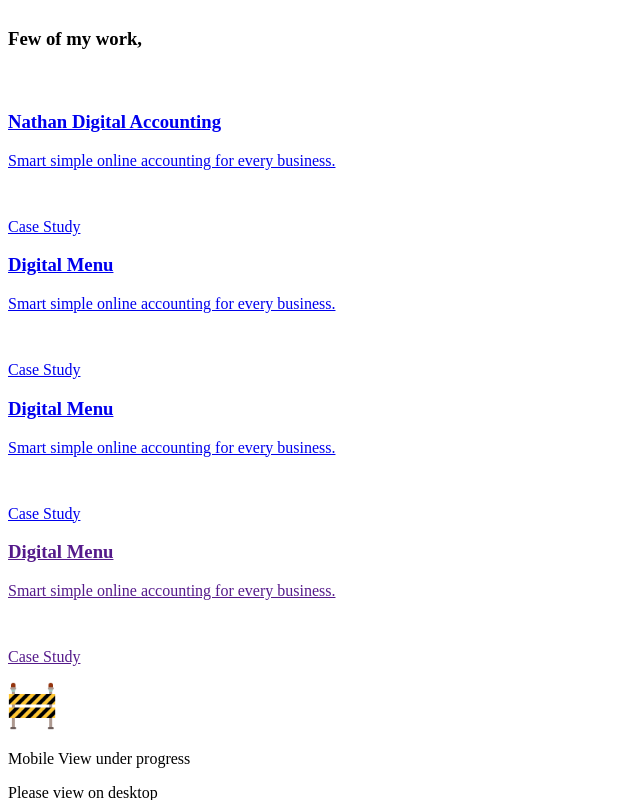
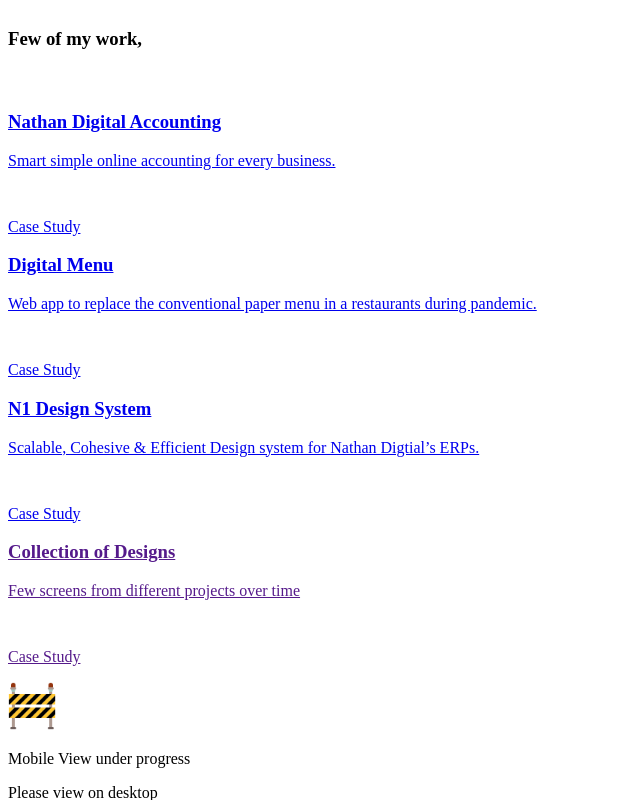
Before and after one commit to junaidx7/Junaid, a website with bundled scripts: page index.html in a window 1280 px wide. Shown: the part 390-1190 px from the top of the page, without its empty margins (0-640 px from the left). Built offline with nearby package versions, Linux system fonts and the light colour scheme.

Commit message:
fixed text in slideup over projects

```diff
--- a/css/style.css
+++ b/css/style.css
@@ -303,7 +303,6 @@ button {
 
 #pro1:hover {
 
-    filter: drop-shadow(0px 0px 60px #cb7cff78);
     -webkit-transition: all 0.2s ease-out;
     -moz-transition: all 0.2s ease-out;
     transition: all 0.2s ease-out;
@@ -367,8 +366,6 @@ button {
     width: 100%;
     position: absolute;
     bottom: -100%;
-
-
 
 }
 
--- a/index.html
+++ b/index.html
@@ -88,7 +88,7 @@
 
                             <h3>Digital Menu</h3>
 
-                            <p class="subtext_proj">Smart simple online accounting for every business. </p>
+                            <p class="subtext_proj">Web app to replace the conventional paper menu in a restaurants during pandemic. </p>
 
                             <div style="height:1rem ;" class="gap_s"></div>
 
@@ -107,9 +107,9 @@
 
                         <div class="proj_info">
 
-                            <h3>Digital Menu</h3>
+                            <h3>N1 Design System</h3>
 
-                            <p class="subtext_proj">Smart simple online accounting for every business. </p>
+                            <p class="subtext_proj">Scalable, Cohesive & Efficient Design system for Nathan Digtial’s ERPs. </p>
 
                             <div style="height:1rem ;" class="gap_s"></div>
 
@@ -121,15 +121,15 @@
 
                 </a>
 
-                <a href="">
+                <a id="responsivelink-4" href="">
 
                     <div class="project" id='pro4' data-tilt data-tilt-glare data-tilt-max-glare="0.8">
 
                         <div class="proj_info">
 
-                            <h3>Digital Menu</h3>
+                            <h3>Collection of Designs</h3>
 
-                            <p class="subtext_proj">Smart simple online accounting for every business. </p>
+                            <p class="subtext_proj">Few screens from different projects over time </p>
 
                             <div style="height:1rem ;" class="gap_s"></div>
 
```
Also changed, not shown: html/accounting.html (+6 -1 lines).
